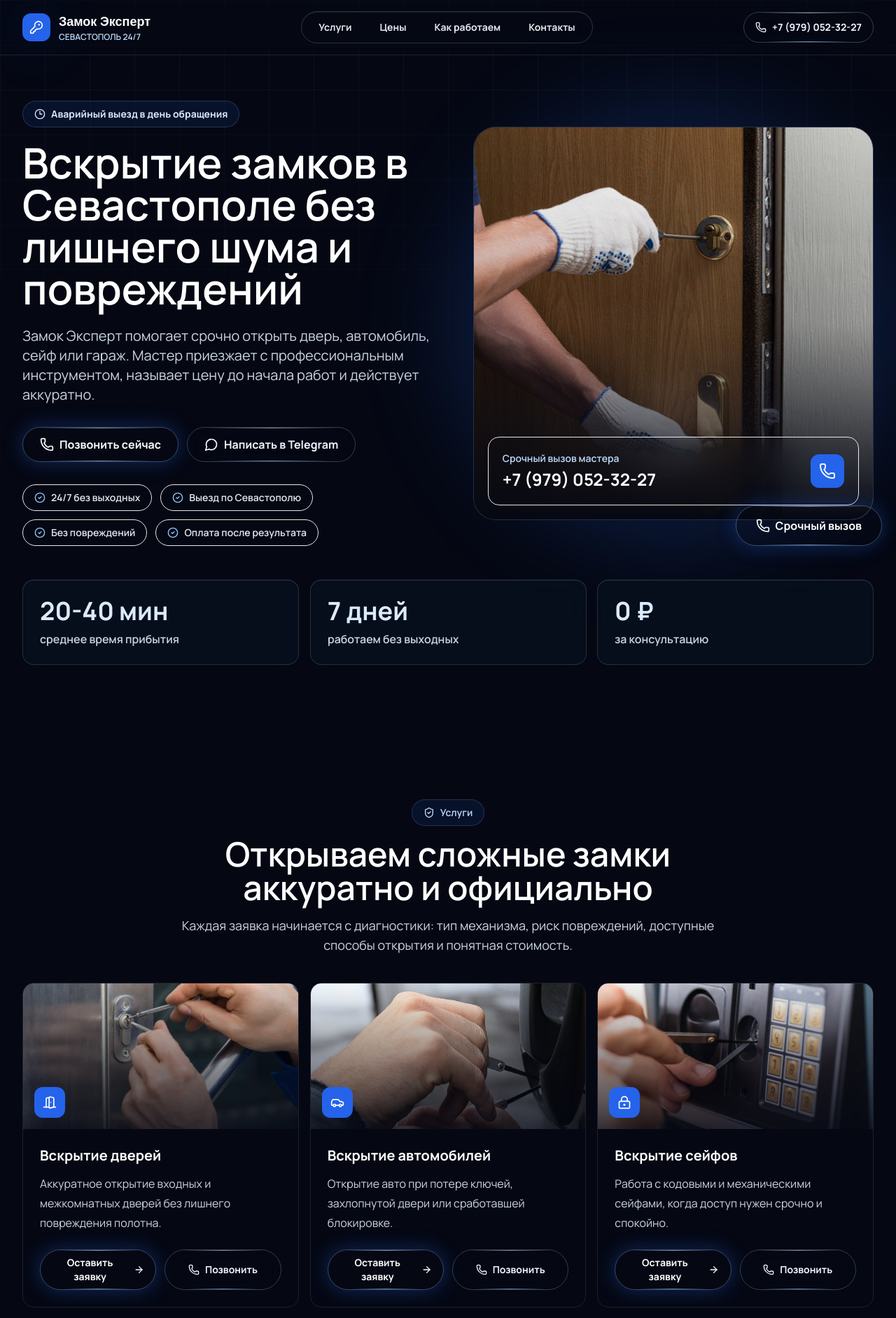
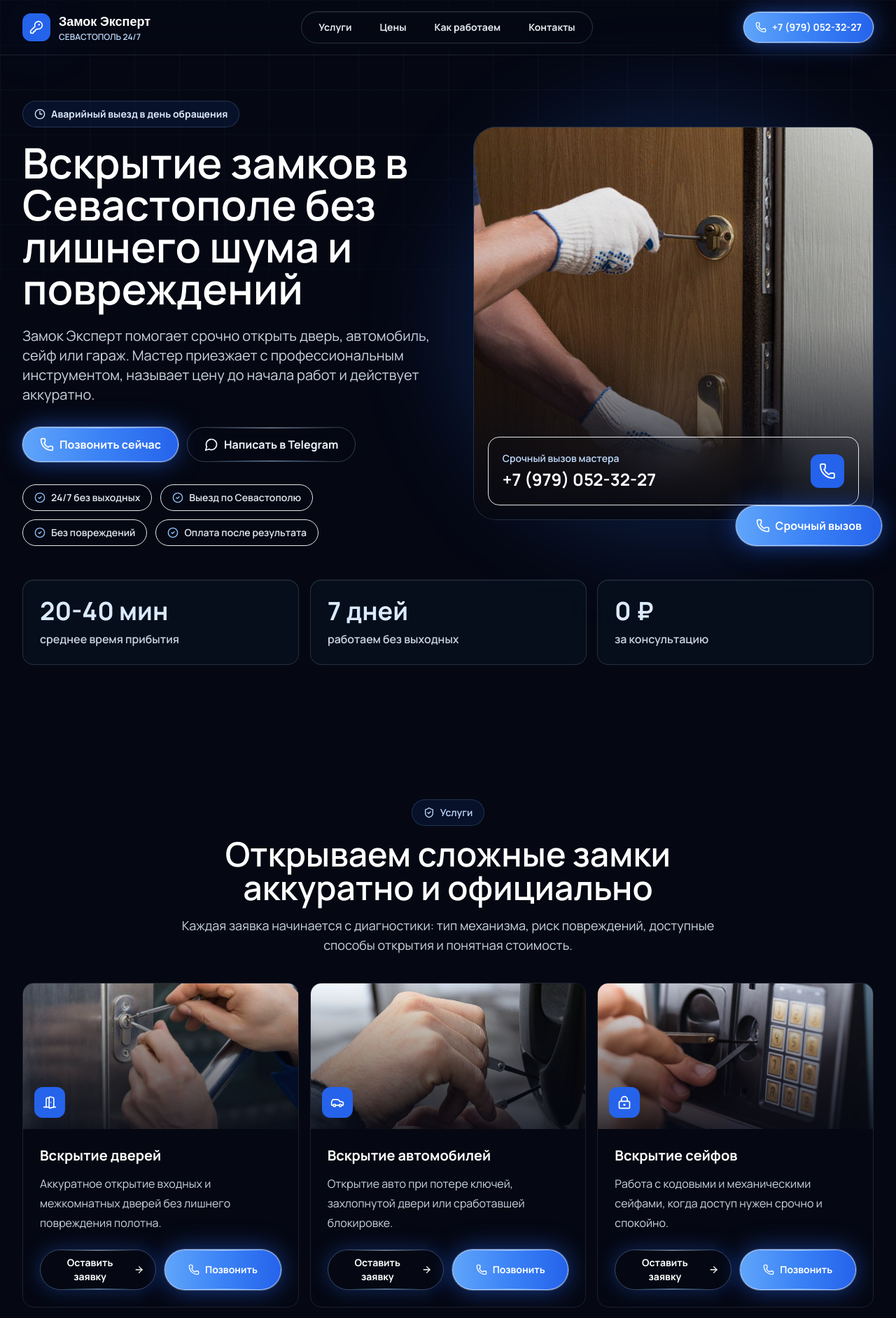
Before and after one commit to nikweb3nity-svg/landing_key_sevast, a Next.js app: page / in a window 1280 px wide. Shown: the top 1883 px of the page at 70% size. Built offline with nearby package versions, Linux system fonts and the light colour scheme.

Commit message:
Emphasize call buttons

```diff
--- a/app/page.tsx
+++ b/app/page.tsx
@@ -66,7 +66,7 @@ function CtaButtons({ compact = false }: { compact?: boolean }) {
     <div className={`flex ${compact ? "flex-col" : "flex-col sm:flex-row"} gap-3`}>
       <NeonButtonLink
         href={landingContent.phoneHref}
-        variant="solid"
+        variant="call"
         size="md"
       >
         <Phone className="h-5 w-5" />
@@ -402,7 +402,7 @@ export default function Home() {
                       </NeonButton>
                       <NeonButtonLink
                         href={landingContent.phoneHref}
-                        variant="glass"
+                        variant="call"
                         size="sm"
                         full
                         onClick={(event) => event.stopPropagation()}
@@ -630,7 +630,7 @@ export default function Home() {
       <div className="fixed bottom-5 right-5 z-50 hidden lg:block">
         <NeonButtonLink
           href={landingContent.phoneHref}
-          variant="solid"
+          variant="call"
           size="lg"
         >
           <Phone className="h-5 w-5" />
@@ -641,7 +641,7 @@ export default function Home() {
       <div className="fixed bottom-0 left-0 right-0 z-50 border-t border-white/10 bg-graphite-950/90 p-3 backdrop-blur-xl lg:hidden">
         <NeonButtonLink
           href={landingContent.phoneHref}
-          variant="solid"
+          variant="call"
           size="lg"
           full
         >
--- a/src/components/nav-header.tsx
+++ b/src/components/nav-header.tsx
@@ -52,7 +52,7 @@ function NavHeader() {
         <div className="hidden min-w-fit items-center gap-3 md:flex">
           <NeonButtonLink
             href={landingContent.phoneHref}
-            variant="glass"
+            variant="call"
             size="sm"
           >
             <Phone className="h-4 w-4" />
@@ -93,7 +93,7 @@ function NavHeader() {
             <NeonButtonLink
               href={landingContent.phoneHref}
               className="mt-2"
-              variant="solid"
+              variant="call"
               size="md"
               full
               onClick={() => setMobileOpen(false)}
--- a/src/components/ui/neon-button.tsx
+++ b/src/components/ui/neon-button.tsx
@@ -9,6 +9,8 @@ const neonButtonVariants = cva(
       variant: {
         solid:
           "border-civic-300/35 bg-civic-500/92 text-white shadow-[0_0_28px_rgba(37,99,235,0.34)] hover:border-civic-100/65 hover:bg-civic-400",
+        call:
+          "border-civic-100/70 bg-gradient-to-r from-civic-400 via-blue-500 to-civic-500 text-white shadow-[0_0_34px_rgba(37,99,235,0.56),0_10px_34px_rgba(15,23,42,0.28)] ring-1 ring-civic-200/30 hover:-translate-y-0.5 hover:border-white/80 hover:shadow-[0_0_46px_rgba(96,165,250,0.7),0_14px_40px_rgba(15,23,42,0.34)]",
         glass:
           "border-civic-200/25 bg-white/8 text-civic-50 backdrop-blur-xl hover:border-civic-100/50 hover:bg-white/12",
         subtle:
@@ -42,6 +44,7 @@ function NeonGlow({ neon }: { neon?: boolean }) {
       <span className="pointer-events-none absolute inset-x-6 top-0 h-px bg-gradient-to-r from-transparent via-civic-100 to-transparent opacity-60 transition duration-500 group-hover:inset-x-3 group-hover:opacity-100" />
       <span className="pointer-events-none absolute inset-x-8 bottom-0 h-px bg-gradient-to-r from-transparent via-civic-300 to-transparent opacity-70 transition duration-500 group-hover:inset-x-4 group-hover:opacity-100" />
       <span className="pointer-events-none absolute -inset-px rounded-full bg-civic-300/0 blur-xl transition duration-500 group-hover:bg-civic-300/16" />
+      <span className="pointer-events-none absolute -left-10 top-0 h-full w-10 -skew-x-12 bg-white/28 blur-sm transition-transform duration-700 group-hover:translate-x-[240px]" />
     </>
   );
 }
```
